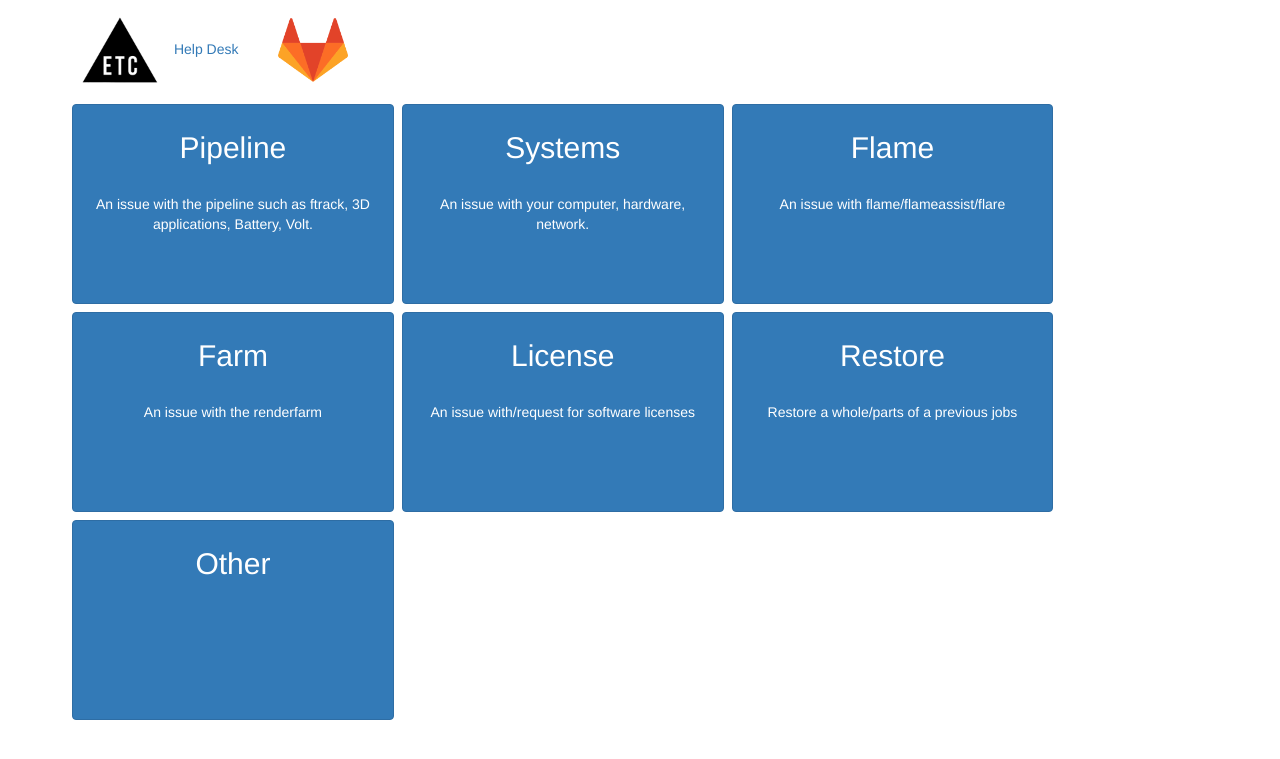
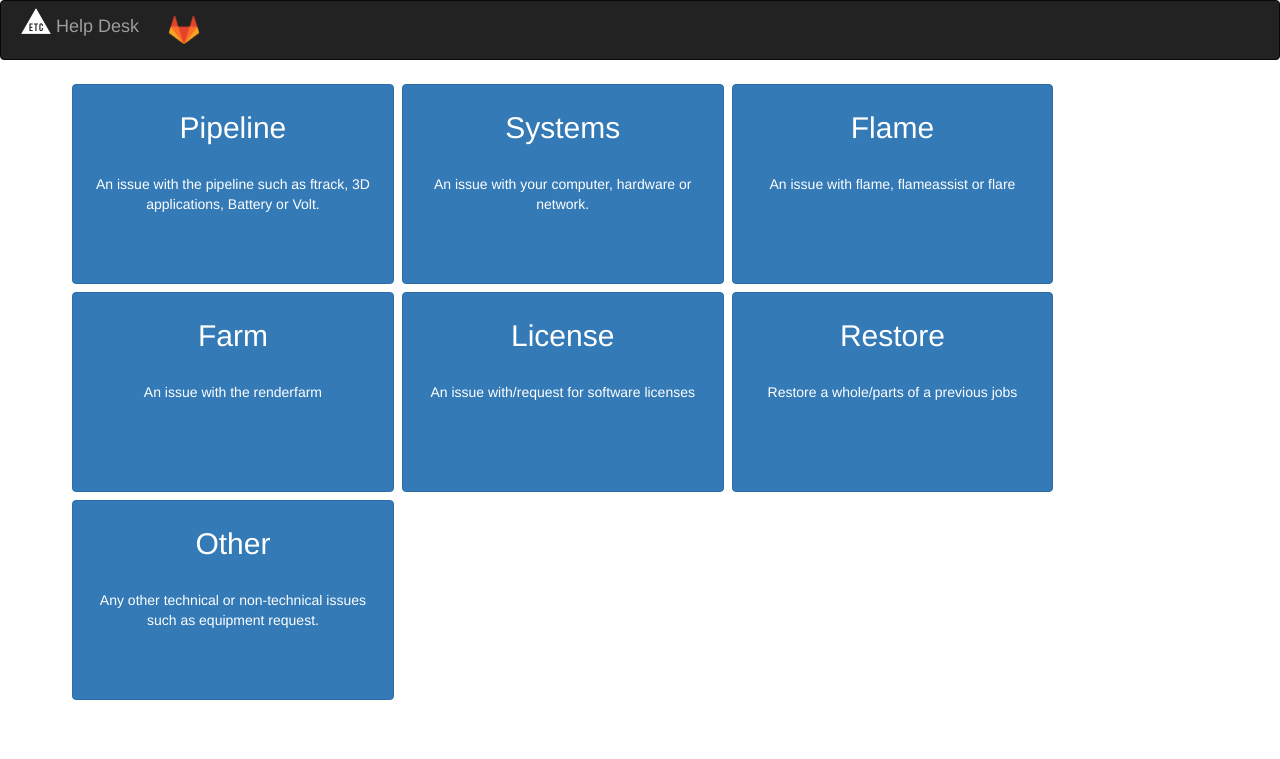
Before and after one commit to IdrisMiles/Flask-Template, a Flask app: page / in a window 1280 px wide. Shown: the top 759 px of the page. Run offline with Flask 2, Linux system fonts and the light colour scheme; some libraries are stand-ins or nearby versions.

Commit message:
refactor: Restructure forms code
Refactor forms into forms.py module.

Update layout.html

```diff
--- a/app.py
+++ b/app.py
@@ -1,13 +1,12 @@
-from flask import Flask, redirect, url_for, session, render_template
+from flask import Flask, redirect, url_for, session, render_template, request
 from flask_oauth import OAuth
 from flask_bootstrap import Bootstrap
-from flask_wtf import FlaskForm
-from wtforms import StringField
-from wtforms.validators import DataRequired
 
 from urllib.error import URLError
 from urllib.request import Request, urlopen
 import json
+
+import forms
 
 
 GOOGLE_CLIENT_ID = '{GOOGLE_CLIENT_ID}'
@@ -23,13 +22,13 @@ app.secret_key = SECRET_KEY
 Bootstrap(app)
 
 tickets = [
-    {'title': 'Pipeline', 'description': 'An issue with the pipeline such as ftrack, 3D applications, Battery, Volt.', 'icon': 'fas fa-battery-full'},
-    {'title': 'Systems', 'description': 'An issue with your computer, hardware, network.', 'icon': 'fas fa-desktop'},
-    {'title': 'Flame', 'description': 'An issue with flame/flameassist/flare', 'icon': 'fas fa-fire'},
+    {'title': 'Pipeline', 'description': 'An issue with the pipeline such as ftrack, 3D applications, Battery or Volt.', 'icon': 'fas fa-battery-full'},
+    {'title': 'Systems', 'description': 'An issue with your computer, hardware or network.', 'icon': 'fas fa-desktop'},
+    {'title': 'Flame', 'description': 'An issue with flame, flameassist or flare', 'icon': 'fas fa-fire'},
     {'title': 'Farm', 'description': 'An issue with the renderfarm', 'icon': 'fas fa-th'},
     {'title': 'License', 'description': 'An issue with/request for software licenses', 'icon': 'fas fa-file-contract'},
     {'title': 'Restore', 'description': 'Restore a whole/parts of a previous jobs', 'icon': 'fas fa-folder-open'},
-    {'title': 'Other', 'description': '', 'icon': 'fas fa-question'}
+    {'title': 'Other', 'description': 'Any other technical or non-technical issues such as equipment request.', 'icon': 'fas fa-question'}
 ]
 
 oauth = OAuth()
@@ -90,28 +89,32 @@ def index():
     return render_template('index.html', tickets=tickets)
 
 
-class NewTicketForm(FlaskForm):
-    title = StringField('title', validators=[DataRequired()])
-    description = StringField('description', validators=[DataRequired()])
-    workstation = StringField('workstation', validators=[DataRequired()])
+@app.route('/new_ticket/<ticket>', methods=('GET', 'POST'))
+def new_ticket(ticket):
 
-
-@app.route('/new_ticket', methods=('GET', 'POST'))
-def new_ticket():
-    form = NewTicketForm()
+    # get form depending on ticket type
+    print(ticket)
+    form = forms.NewTicketForm()
     if form.validate_on_submit():
-
         # get data from form
         # create gitlab issue from data
         # pass gitlab issue to ticket created template
+        print(request.form['title'])
+        print(request.form['title'])
+        print(request.form['description'])
+        print(request.form['workstation'])
+        index_url = url_for('index')
+        new_ticket = json.dumps({'url': index_url})
 
-        return redirect(url_for('ticket_created'))
+        return redirect(url_for('ticket_created', new_ticket=new_ticket))
     return render_template('new_ticket.html', form=form)
 
 
-@app.route('/ticket_created/<gitlab_issue>', methods=('GET', 'POST'))
-def ticket_created(gitlab_issue):
-    return render_template('ticket_created.html')
+@app.route('/ticket_created', methods=('GET', 'POST'))
+def ticket_created():
+    new_ticket = json.loads(request.args['new_ticket'])
+    print(new_ticket['url'])
+    return render_template('ticket_created.html', new_ticket=new_ticket)
 
 
 if __name__ == '__main__':
--- a/templates/index.html
+++ b/templates/index.html
@@ -4,7 +4,7 @@
 {{ super() }}
 <div class="container">
     {% for ticket in tickets %}
-    <a href="/new_ticket" class="btn btn-primary btn-large btn-ticket" style="height:200px; margin: 4px 2px 4px 2px">
+    <a href="{{ url_for('new_ticket', ticket=ticket.title) }}" class="btn btn-primary btn-large btn-ticket" style="height:200px; margin: 4px 2px 4px 2px">
         <h2 class="ticket-title">{{ ticket.title }}</h2>
         <i class="{{ ticket.icon }} fa-5x"></i><br>
         <p class="ticket-description" style="white-space:pre-wrap; width:40ex">{{ ticket.description }}</p>
--- a/templates/layout.html
+++ b/templates/layout.html
@@ -6,17 +6,20 @@
 {% endblock %}
 
 {% block navbar %}
-<nav class="container">
 
-<a href="/">
-    <img src="static/images/etc_logo.png" alt="ETC logo" style="width:100px">
-    {% block title %}Help Desk{% endblock %}
-</a>
-&emsp; &emsp;
-<a href="https://about.gitlab.com/" target="_blank">
-    <img src="static/images/gitlab_logo.png" alt="ETC logo" style="width:70px">
-</a>
+<nav class="navbar navbar-inverse">
+    <div class="container-fluid">
+        <div class="navbar-header">
+        <a href="/" class="navbar-left"><img src="{{ url_for('static', filename='images/etc_logo.png')}}" alt="ETC logo" style="width:40px"></a>
+        <a class="navbar-brand" href="/">{% block title %}Help Desk{% endblock %}</a>
+        </div>
+        <ul class="nav navbar-nav">
+        <li><a href="/"><img src="{{ url_for('static', filename='images/gitlab_logo.png')}}" alt="GitLab logo" style="width:30px"></a></li>
+        </ul>
+    </div>
 </nav>
+
+
 {% endblock %}
 
 {% block content %}
--- a/templates/new_ticket.html
+++ b/templates/new_ticket.html
@@ -9,7 +9,7 @@
 {% block content %}
 {{ super() }}
 <div class="container">
-    <form method="POST" action="/ticket_created">
+    <form method="POST">
         {{ form.csrf_token }}
         {{ wtf.form_field(form.title) }}
         {{ wtf.form_field(form.description) }}
```
Also changed, not shown: forms.py (added, +9 -0 lines), templates/ticket_created.html (+6 -2 lines), static/images/etc_logo.png, 1 other file.
